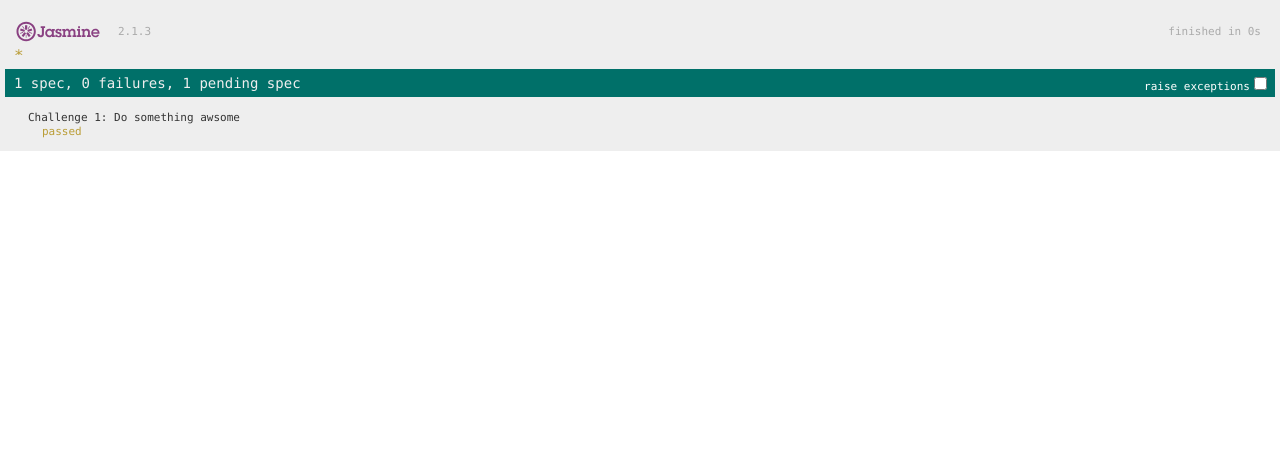
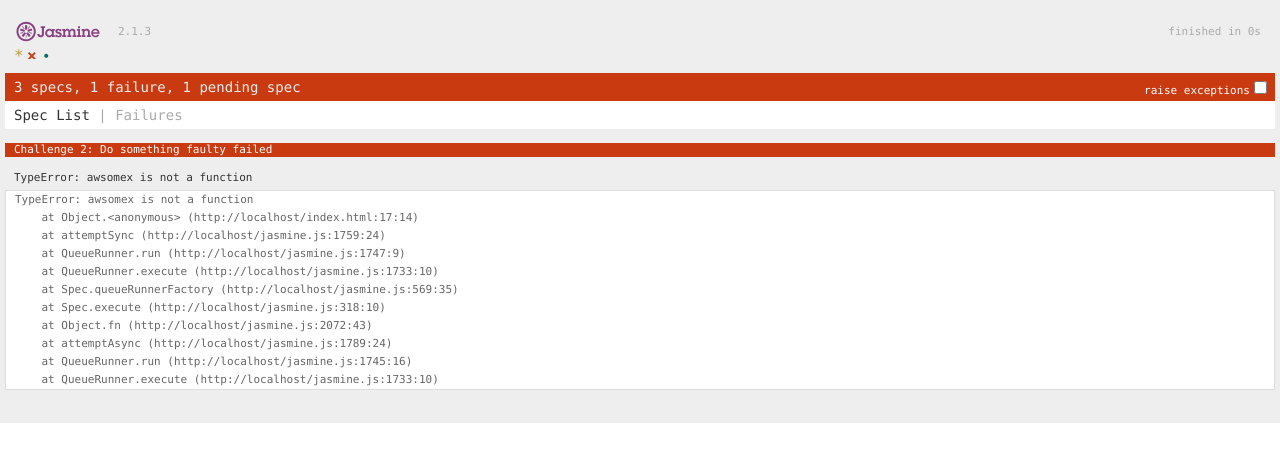
Before and after one commit to fonzerelly/jasmineAsExerciseDescription, a plain HTML site: page index.html in a window 1280 px wide. Drawn offline with Linux system fonts and the light colour scheme.

Commit message:
move challenge evaluation from boot to reporter

```diff
--- a/boot.js
+++ b/boot.js
@@ -61,7 +61,7 @@ WITH THE SOFTWARE OR THE USE OR OTHER DEALINGS IN THE SOFTWARE.
       exerciseCounter += 1;
       var amended = "Challenge " + exerciseCounter + ": " + desc;
       return env.describe(amended, function () {
-        env.it("passed", func);
+        env.it("", func);
       });
     };
     jasmineInterface.xchallenge = env.xdescribe;
--- a/index.html
+++ b/index.html
@@ -7,10 +7,19 @@
 </head>
 <body>
   <script type="text/javascript">
-    challenge("Do something awsome", function () {
+    challenge("Do something pending", function () {
       var awsome = pending;
-      // var awsome = function () {return true;};
       expect(awsome(12)).toBeTruthy();
+    });
+    challenge("Do something faulty", function () {
+      // var awsome = pending;
+      var awsomex = undefined;//function () {return true;};
+      expect(awsomex(12)).toBeTruthy();
+    });
+    challenge("Do anything awsome", function () {
+      // var awsome = pending;
+      var awsomey = function () {return true;};
+      expect(awsomey(12)).toBeTruthy();
     });
   </script>
 
--- a/jasmine-html.js
+++ b/jasmine-html.js
@@ -122,7 +122,7 @@ jasmineRequire.HtmlReporter = function(j$) {
         var failure =
           createDom('div', {className: 'spec-detail failed'},
             createDom('div', {className: 'description'},
-              createDom('a', {title: result.fullName, href: specHref(result)}, result.fullName)
+              createDom('a', {title: result.fullName, href: specHref(result)}, result.fullName + result.status)
             ),
             createDom('div', {className: 'messages'})
           );
@@ -225,7 +225,7 @@ jasmineRequire.HtmlReporter = function(j$) {
                   className: resultNode.result.status,
                   id: 'spec-' + resultNode.result.id
                 },
-                createDom('a', {href: specHref(resultNode.result)}, specDescription)
+                createDom('a', {href: specHref(resultNode.result)}, specDescription + resultNode.result.status)
               )
             );
           }
```
